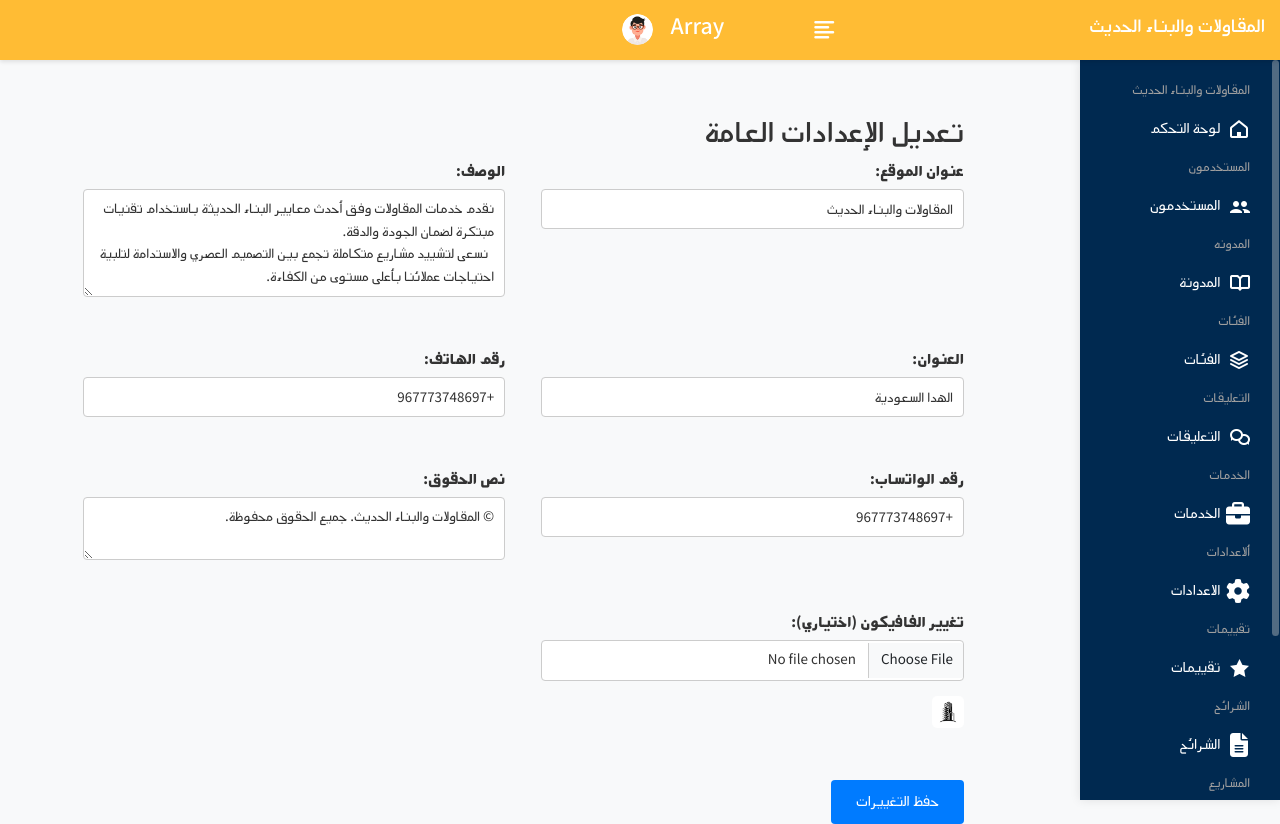
After one commit to AlAOI7/Real-Estate, a PHP site: page /admin/edit_settings.php in a window 1280 px wide. The commit adds this page. Run offline with PHP 8.4, Linux system fonts and the light colour scheme; a user stored in the database is signed in; data comes from the database, SQL or seed files in the repository; both versions use the stored data as it was after the commit; some libraries are stand-ins or nearby versions.

Commit message:
تعديلات نهائيه

```diff
--- /dev/null
+++ b/admin/edit_settings.php
@@ -0,0 +1,157 @@
+<?php
+include("config.php"); // الاتصال بقاعدة البيانات
+
+
+// تحقق من تسجيل الدخول إن احتجت
+// if (!isset($_SESSION['admin'])) { header("Location: login.php"); exit(); }
+
+$msg = "";
+
+// عند إرسال النموذج
+if (isset($_POST['update_settings'])) {
+    $site_title = mysqli_real_escape_string($con, $_POST['site_title']);
+    $description = mysqli_real_escape_string($con, $_POST['description']);
+    $address = mysqli_real_escape_string($con, $_POST['address']);
+    $phone = mysqli_real_escape_string($con, $_POST['phone']);
+    $whatsapp = mysqli_real_escape_string($con, $_POST['whatsapp']);
+    $copyright = mysqli_real_escape_string($con, $_POST['copyright']);
+
+    // فحص إذا تم رفع فافيكون جديد
+    if (!empty($_FILES['favicon']['name'])) {
+        $favicon_name = 'upload/' . basename($_FILES['favicon']['name']);
+        move_uploaded_file($_FILES['favicon']['tmp_name'], $favicon_name);
+        $favicon_update = ", favicon='$favicon_name'";
+    } else {
+        $favicon_update = "";
+    }
+
+    // التحديث
+    $update = "UPDATE settings SET
+        site_title='$site_title',
+        description='$description',
+        address='$address',
+        phone='$phone',
+        whatsapp='$whatsapp',
+        copyright='$copyright'
+        $favicon_update
+        WHERE id=1
+    ";
+    if (mysqli_query($con, $update)) {
+        $msg = "<p class='alert alert-success'>تم تحديث البيانات بنجاح.</p>";
+    } else {
+        $msg = "<p class='alert alert-danger'>فشل التحديث.</p>";
+    }
+}
+
+// جلب البيانات الحالية
+$result = mysqli_query($con, "SELECT * FROM settings LIMIT 1");
+$data = mysqli_fetch_assoc($result);
+?>
+
+
+<!DOCTYPE html>
+<html lang="ar" dir="rtl">
+<head>
+    <meta charset="UTF-8">
+    <title>تعديل الإعدادات</title>
+</head>
+   <?php include("header.php"); ?>
+
+     <div class="page-wrapper">
+                <div class="content container-fluid">
+
+                <style>
+  .form-label {
+    display: block;
+    margin-bottom: 5px;
+    font-weight: bold;
+  }
+
+  .form-control {
+    width: 100%;
+    padding: 8px 10px;
+    margin-bottom: 15px;
+    border: 1px solid #ccc;
+    border-radius: 4px;
+  }
+
+  .row {
+    display: flex;
+    flex-wrap: wrap;
+    gap: 20px;
+  }
+
+  .col-md-6 {
+    flex: 0 0 48%;
+  }
+
+  .btn {
+    padding: 10px 25px;
+    background-color: #007bff;
+    color: #fff;
+    border: none;
+    border-radius: 4px;
+  }
+
+  .btn:hover {
+    background-color: #0056b3;
+  }
+</style>
+
+<div class="container">
+    <h2>تعديل الإعدادات العامة</h2>
+    <?php echo $msg; ?>
+ <form method="post" enctype="multipart/form-data">
+  <div class="row g-3">
+
+    <div class="col-md-6">
+      <label class="form-label">عنوان الموقع:</label>
+      <input type="text" name="site_title" class="form-control" value="<?php echo $data['site_title']; ?>" required>
+    </div>
+
+    <div class="col-md-6">
+      <label class="form-label">الوصف:</label>
+      <textarea name="description" class="form-control" rows="4" required><?php echo $data['description']; ?></textarea>
+    </div>
+
+    <div class="col-md-6">
+      <label class="form-label">العنوان:</label>
+      <input type="text" name="address" class="form-control" value="<?php echo $data['address']; ?>" required>
+    </div>
+
+    <div class="col-md-6">
+      <label class="form-label">رقم الهاتف:</label>
+      <input type="text" name="phone" class="form-control" value="<?php echo $data['phone']; ?>" required>
+    </div>
+
+    <div class="col-md-6">
+      <label class="form-label">رقم الواتساب:</label>
+      <input type="text" name="whatsapp" class="form-control" value="<?php echo $data['whatsapp']; ?>" required>
+    </div>
+
+    <div class="col-md-6">
+      <label class="form-label">نص الحقوق:</label>
+      <textarea name="copyright" class="form-control" rows="2"><?php echo $data['copyright']; ?></textarea>
+    </div>
+
+    <div class="col-md-6">
+      <label class="form-label">تغيير الفافيكون (اختياري):</label>
+      <input type="file" name="favicon" class="form-control">
+      <?php if (!empty($data['favicon'])) { ?>
+        <div class="mt-2">
+          <img src="<?php echo $data['favicon']; ?>" width="32" height="32" alt="favicon">
+        </div>
+      <?php } ?>
+    </div>
+
+    <div class="col-12">
+      <button type="submit" name="update_settings" class="btn btn-primary mt-3">حفظ التغييرات</button>
+    </div>
+
+  </div>
+</form>
+
+</div>
+                </div>
+     </div>
+  <?php include("footer.php"); ?>
--- a/admin/header.php
+++ b/admin/header.php
@@ -10,15 +10,19 @@ if(!isset($_SESSION['auser']))
 ?>
 <!DOCTYPE html>
 <html lang="en" dir="rtl">
+<?php
+$query = mysqli_query($con, "SELECT * FROM settings LIMIT 1");
+$settings = mysqli_fetch_assoc($query);
+?>
 
 <head>
         <meta charset="utf-8">
         <meta name="viewport" content="width=device-width, initial-scale=1.0, user-scalable=0">
-        <title>المقاولات والبناء الحديث</title>
+        <title><?php echo $settings['site_title']; ?></title>
 
-		<!-- Favicon -->
-        <link rel="shortcut icon" type="image/favicon.ico" href="img/favicon.ico">
 
+        <!-- <link rel="shortcut icon" type="upload/Aicon.png" href="upload/Aicon.png"> -->
+<link rel="shortcut icon" type="upload/png" href="<?php echo $settings['favicon']; ?>">
 
 		<!-- Bootstrap CSS -->
         <link rel="stylesheet" href="assets/css/bootstrap.min.css">
@@ -34,6 +38,7 @@ if(!isset($_SESSION['auser']))
 		<link rel="stylesheet" href="assets/css/select2.min.css">
 		<link href="https://cdn.jsdelivr.net/npm/bootstrap@5.3.0/dist/css/bootstrap.min.css" rel="stylesheet">
         <link href="https://cdnjs.cloudflare.com/ajax/libs/font-awesome/6.4.0/css/all.min.css" rel="stylesheet">
+<link rel="stylesheet" href="https://cdnjs.cloudflare.com/ajax/libs/feather-icons/4.28.0/feather.min.css">
 
 		<!-- Main CSS -->
         <link rel="stylesheet" href="assets/css/style.css">
@@ -277,7 +282,7 @@ if(!isset($_SESSION['auser']))
   	<!-- تقديم العقار -->
 <div class="header">
       <a href="index.php" class="navbar-brand">
-            <h5 class=" text-white"> المقاولات والبناء الحديث</h5>
+            <h5 class=" text-white"> <?php echo $settings['site_title']; ?></h5>
         </a>
     <!-- الشعار -->
     <div class="header-left">
@@ -340,7 +345,7 @@ if(!isset($_SESSION['auser']))
         <div id="sidebar-menu" class="sidebar-menu">
            <ul>
     <li class="menu-title">
-        <span>المقاولات والبناء الحديث</span>
+        <span> <?php echo $settings['site_title']; ?></span>
     </li>
     <li>
         <a href="dashboard.php"><i class="fe fe-home"></i> &nbsp;&nbsp;&nbsp;<span>لوحة التحكم</span></a>
@@ -374,7 +379,7 @@ if(!isset($_SESSION['auser']))
         <span>الفئات</span>
     </li>
     <li class="submenu">
-        <a href="#"><i class="fe fe-layers"></i>&nbsp;&nbsp;&nbsp;<span> الفئات</span></a>
+        <a href="#"><i class="fe fe-layer"></i>&nbsp;&nbsp;&nbsp;<span> الفئات</span></a>
         <ul style="display: none;">
             <li><a href="category_add.php"> إضافة </a></li>
             <li><a href="categories.php"> عرض </a></li>
@@ -385,7 +390,7 @@ if(!isset($_SESSION['auser']))
         <span>التعليقات</span>
     </li>
     <li class="submenu">
-        <a href="#"><i class="fe fe-message"></i>&nbsp;&nbsp;&nbsp;<span> التعليقات</span></a>
+        <a href="#"><i class="fe fe-comments"></i>&nbsp;&nbsp;&nbsp;<span> التعليقات</span></a>
         <ul style="display: none;">
             <li><a href="admin_comments.php"> عرض </a></li>
         </ul>
@@ -395,13 +400,19 @@ if(!isset($_SESSION['auser']))
         <span>الخدمات</span>
     </li>
     <li class="submenu">
-        <a href="#"><i class="fe fe-briefcase"></i>&nbsp;&nbsp;&nbsp;<span> الخدمات</span></a>
+        <a href="#"><i class="fa fa-briefcase"></i>&nbsp;&nbsp;&nbsp;<span> الخدمات</span></a>
         <ul style="display: none;">
             <li><a href="service_create.php"> إضافة </a></li>
             <li><a href="services.php"> عرض </a></li>
         </ul>
     </li>
+ <li class="menu-title">
+        <span>ألاعدادات</span>
+    </li>
+ <li >
+        <a href="edit_settings.php"><i class="fa  fa-cog"></i>&nbsp;&nbsp;&nbsp;<span> الاعدادات</span></a>
 
+    </li>
     <li class="menu-title">
         <span>تقييمات</span>
     </li>
@@ -417,7 +428,7 @@ if(!isset($_SESSION['auser']))
         <span>الشرائح</span>
     </li>
     <li class="submenu">
-        <a href="#"><i class="fe fe-image"></i>&nbsp;&nbsp;&nbsp;<span> الشرائح</span></a>
+        <a href="#"><i class="fa fa-file-text"></i>&nbsp;&nbsp;&nbsp;<span> الشرائح</span></a>
         <ul style="display: none;">
             <li><a href="createsliders.php"> إضافة </a></li>
             <li><a href="indexsliders.php"> عرض </a></li>
@@ -428,7 +439,7 @@ if(!isset($_SESSION['auser']))
         <span>المشاريع</span>
     </li>
     <li class="submenu">
-        <a href="#"><i class="fe fe-briefcase"></i>&nbsp;&nbsp;&nbsp;<span> المشاريع</span></a>
+        <a href="#"><i class="fa fa-project-diagram"></i>&nbsp;&nbsp;&nbsp;<span> المشاريع</span></a>
         <ul style="display: none;">
             <li><a href="project_add.php"> إضافة </a></li>
             <li><a href="projects.php"> عرض </a></li>
@@ -439,7 +450,7 @@ if(!isset($_SESSION['auser']))
         <span>الاستفسارات</span>
     </li>
     <li class="submenu">
-        <a href="#"><i class="fe fe-help-circle"></i>&nbsp;&nbsp;&nbsp;<span> الاستفسارات </span></a>
+        <a href="#"><i class="fa fa-question-circle"></i>&nbsp;&nbsp;&nbsp;<span> الاستفسارات </span></a>
         <ul style="display: none;">
             <li><a href="contactview.php"> الاتصالات </a></li>
         </ul>
```
Also changed, not shown: Database/developers (1).sql (+40 -3 lines), include/config.php (+6 -10 lines), include/footer.php (+10 -9 lines), include/header.php (+16 -11 lines), admin/upload/Aicon.png (added), img/Aicon.png (added), img/aa.png (added), img/aic.png (added).
